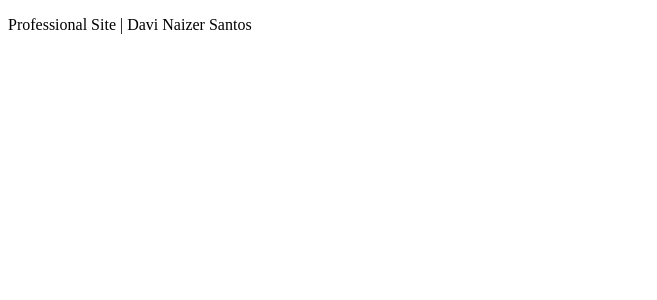
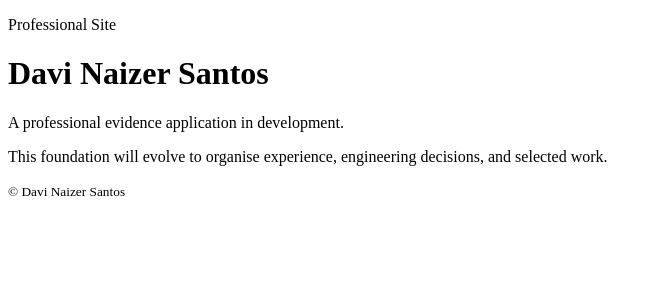
Before and after one commit to davinaizer/professional-site, a React (Vite) app: page / in a window 1280 px wide. Shown: the top 300 px of the page, without its empty margins (0-657 px from the left). Built offline with nearby package versions, Linux system fonts and the light colour scheme.

Commit message:
feat: created semantic application shell

```diff
--- a/src/app/App.tsx
+++ b/src/app/App.tsx
@@ -1,8 +1,23 @@
 function App() {
 	return (
-		<section>
-			<p>Professional Site | Davi Naizer Santos</p>
-		</section>
+		<>
+			<header>
+				<p>Professional Site</p>
+			</header>
+
+			<main>
+				<h1>Davi Naizer Santos</h1>
+				<p>A professional evidence application in development.</p>
+				<p>
+					This foundation will evolve to organise experience, engineering
+					decisions, and selected work.
+				</p>
+			</main>
+
+			<footer>
+				<small>© Davi Naizer Santos</small>
+			</footer>
+		</>
 	);
 }
 
```
Also changed, not shown: 1 other file (tests, documents, lock files or other folders).
